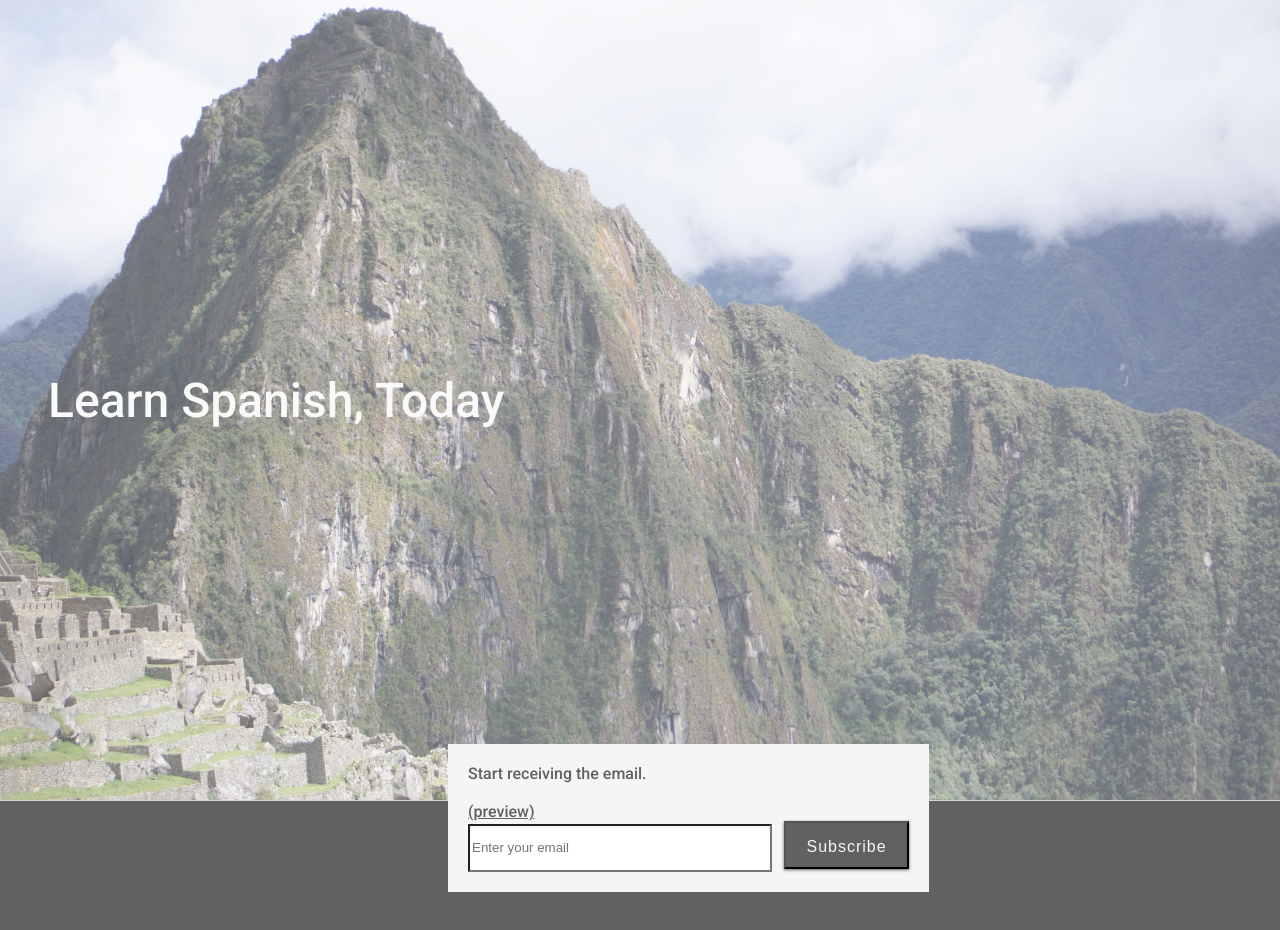
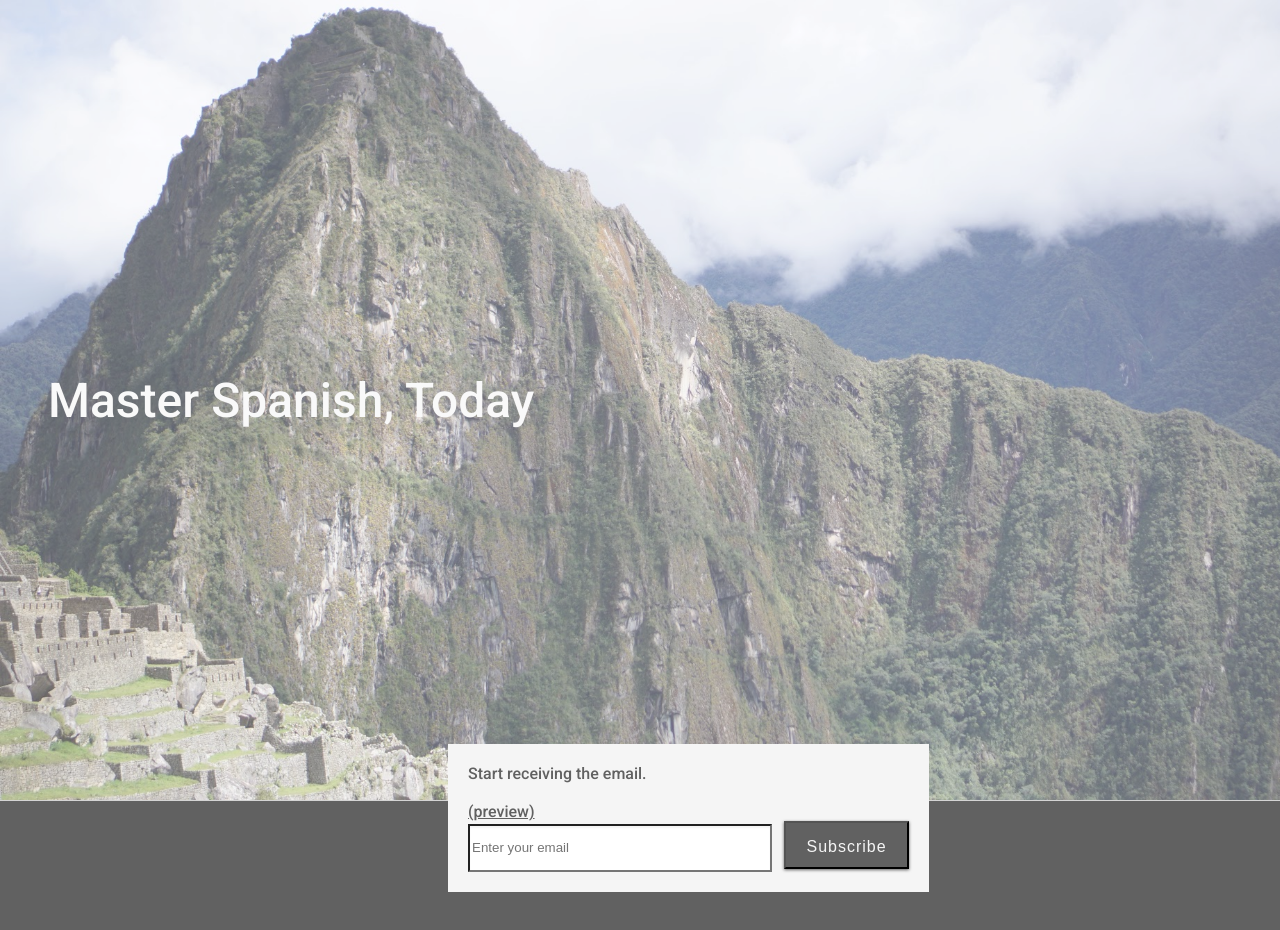
Before and after one commit to iacutone/el-pais-mailer, a plain HTML site: page index.html in a window 1280 px wide. Drawn offline with Linux system fonts and the light colour scheme.

Commit message:
Change site title

```diff
--- a/index.html
+++ b/index.html
@@ -20,7 +20,7 @@
   <body>
     <div id="site">
       <section id="hero">
-        <h1>Learn Spanish, Today</h1>
+        <h1>Master Spanish, Today</h1>
       </section>
 
       <section id="signup-form">
```
